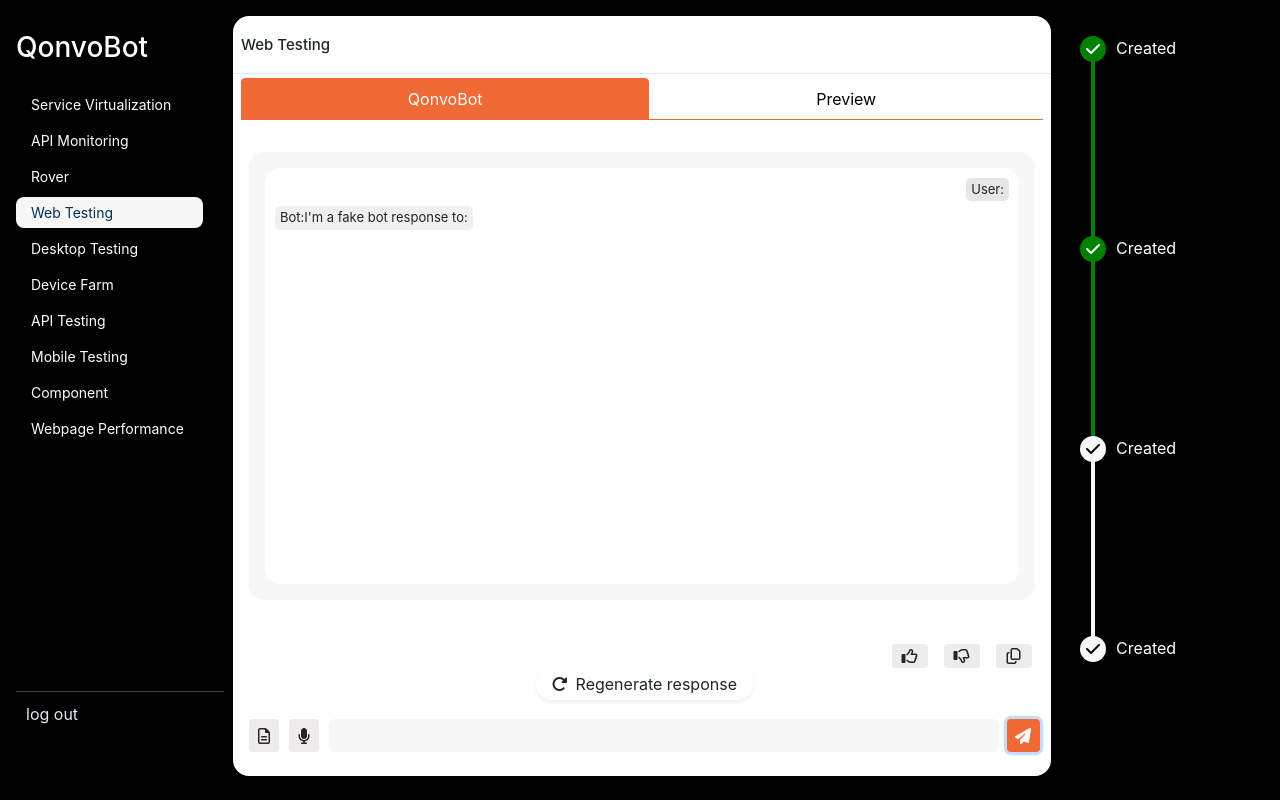
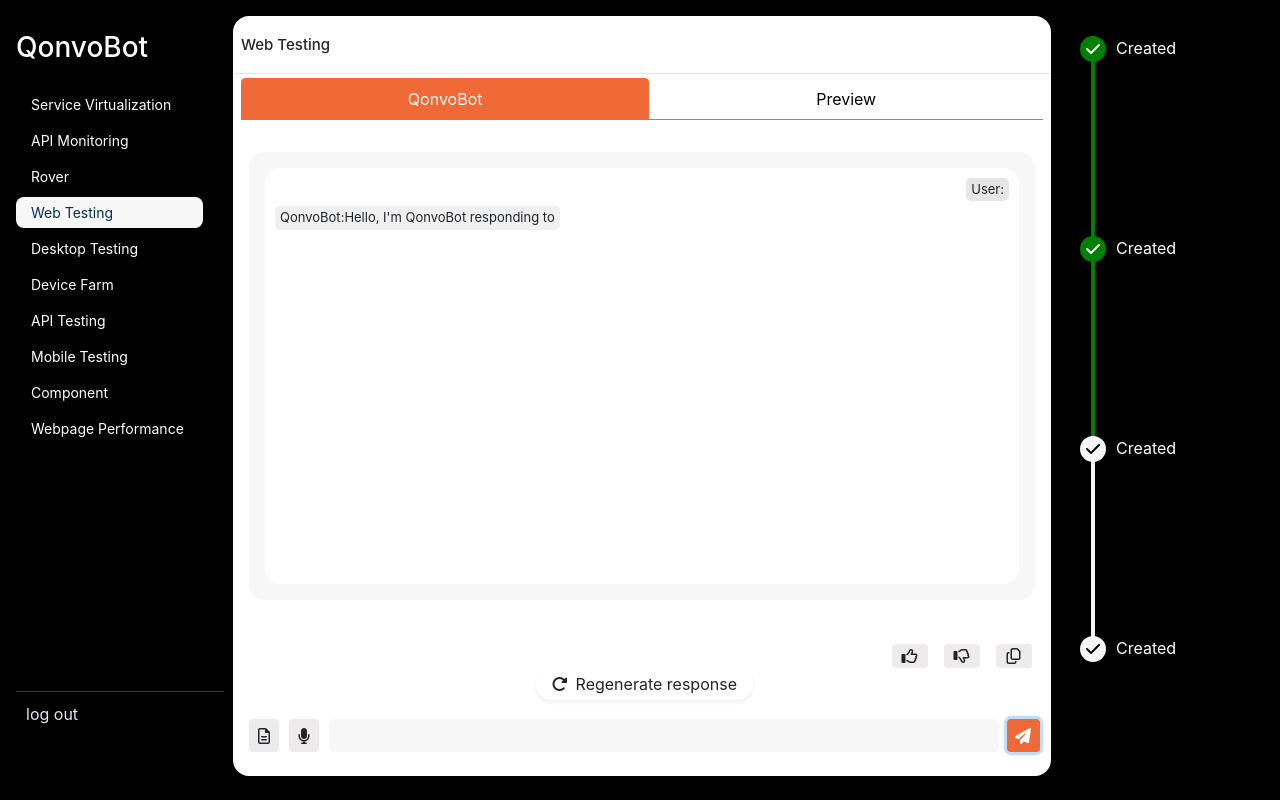
Before and after one commit to HarishBhabhar/Ctrl-Alt-Elite, an Angular app: page / in a window 1280 px wide. Both pictures are taken after a click on the button 1023 px from the left and 735 px from the top of the page. Built offline with nearby package versions, Linux system fonts and the light colour scheme.

Commit message:
UI fixes

```diff
--- a/src/app/app.component.html
+++ b/src/app/app.component.html
@@ -1,2 +1,2 @@
-<app-chatbot-ui></app-chatbot-ui>
-<!-- <app-new-user></app-new-user> -->
+<app-chatbot-ui (showNew)="showNewUser($event)"  *ngIf="!showUser"></app-chatbot-ui>
+<app-new-user *ngIf="showUser" (showNew)="dataFromNewUser($event)"></app-new-user>
--- a/src/app/app.component.ts
+++ b/src/app/app.component.ts
@@ -7,4 +7,11 @@
 })
 export class AppComponent {
   title = 'Ctrl-Alt-Elite';
+  showUser:boolean=false;
+  showNewUser(event:any){
+    this.showUser=!this.showUser;
+  }
+  dataFromNewUser(event:any){
+    this.showUser=!this.showUser;
+  }
 }
--- a/src/app/components/chatbot-ui/chatbot-ui.component.html
+++ b/src/app/components/chatbot-ui/chatbot-ui.component.html
@@ -2,7 +2,7 @@
   <div class="row">
     <div class="left-sidebar">
 
-      <h3 class="text-white mb-4">QonvoBot</h3>
+      <h3 class="text-white mb-4" (click)="showNewUser()">QonvoBot</h3>
 
       <ul class="text-white" *ngFor="let serviceName of services;let i=index">
         <li [ngClass]="{ active: activeSelect === i}" (click)="getService(serviceName);selectActive(i)" > {{serviceName}} </li>
@@ -41,7 +41,7 @@
                           <span class="sr-only">Loading...</span>
                         </div>
                         <div class="bot-message" *ngIf="message.botResponse">
-                          <span class="username">Bot:</span>
+                          <span class="username">QonvoBot:</span>
                           <span class="text-break">{{ message.botResponse }}</span>
                         </div>
                       </div>
--- a/src/app/components/chatbot-ui/chatbot-ui.component.ts
+++ b/src/app/components/chatbot-ui/chatbot-ui.component.ts
@@ -1,4 +1,4 @@
-import { Component, HostListener } from '@angular/core';
+import { Component, EventEmitter, HostListener, Output } from '@angular/core';
 
 @Component({
   selector: 'app-chatbot-ui',
@@ -7,6 +7,7 @@
 })
 export class ChatbotUiComponent {
 textContent:string='';
+@Output()showNew=new EventEmitter()
 chatHistory: { userMessage: string, botResponse: string }[] = [];
 userMessage: any = '';
 botResponse: string = '';
@@ -18,15 +19,17 @@
  }
 services:any = ['Service Virtualization','API Monitoring','Rover','Web Testing','Desktop Testing','Device Farm','API Testing','Mobile Testing','Component','Webpage Performance']
 sendMessage() {
-  this.activeTab='bot'
+   this.activeTab='bot'
   this.botResponse = this.generateFakeBotResponse(this.userMessage);
   this.chatHistory.push({ userMessage: this.userMessage, botResponse: this.botResponse });
   this.userMessage = '';
 
 }
-
+showNewUser(){
+  this.showNew.emit(true)
+}
 generateFakeBotResponse(userMessage: string): string {
-  return "I'm a fake bot response to: " + userMessage;
+  return "Hello, I'm QonvoBot responding to" + userMessage;
 }
 getService(service:string){
   this.servicesName=service
--- a/src/app/components/new-user/new-user.component.html
+++ b/src/app/components/new-user/new-user.component.html
@@ -2,7 +2,7 @@
     <div class="row">
       <div class="left-sidebar">
 
-        <h3 class="text-white mb-4">QonvoBot</h3>
+        <h3 class="text-white mb-4" (click)="showNewUser()">QonvoBot</h3>
 
         <ul class="text-white">
          <li class="active">Guidance</li>
--- a/src/app/components/new-user/new-user.component.ts
+++ b/src/app/components/new-user/new-user.component.ts
@@ -1,4 +1,4 @@
-import { Component } from '@angular/core';
+import { Component, EventEmitter, Output } from '@angular/core';
 
 @Component({
   selector: 'app-new-user',
@@ -6,5 +6,9 @@
   styleUrls: ['./new-user.component.less']
 })
 export class NewUserComponent {
+@Output()showNew=new EventEmitter()
 
+  showNewUser(){
+    this.showNew.emit(true)
+  }
 }
```
